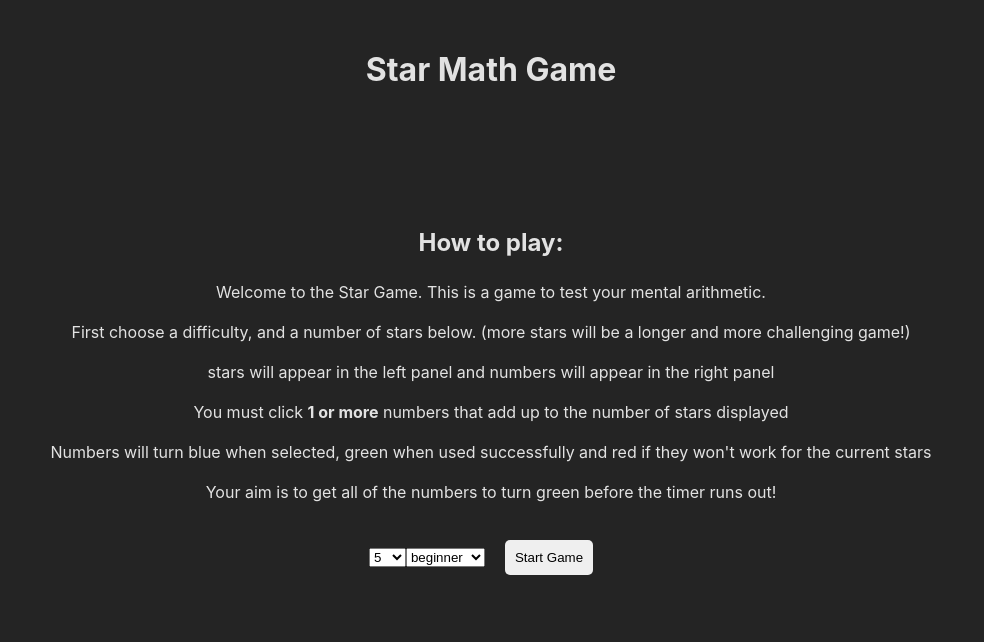
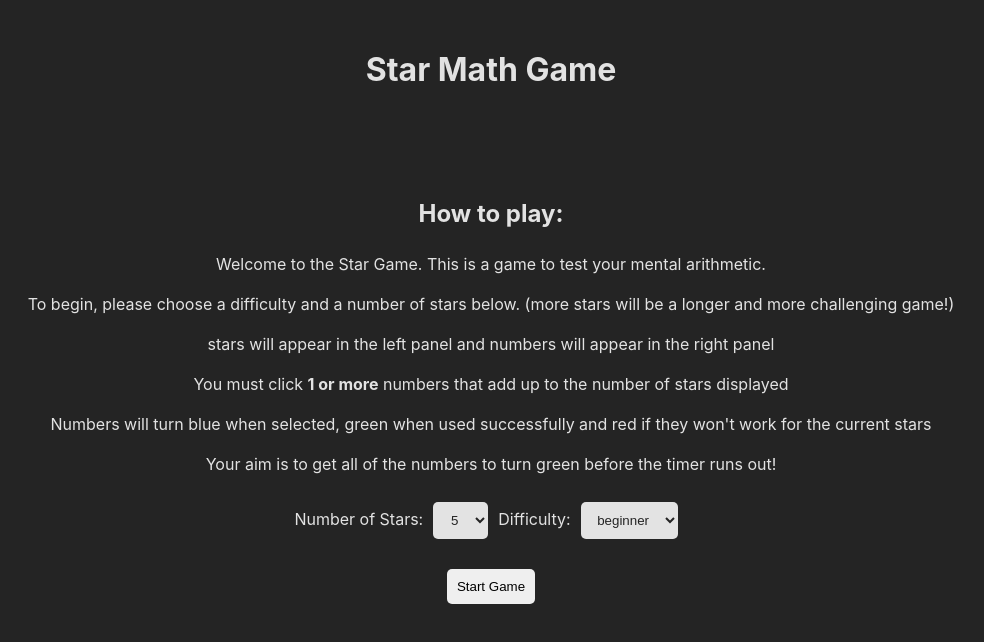
Before and after one commit to Lewism55/maths-game, a React (Vite) app: page / in a window 1280 px wide. Shown: the top 642 px of the page, without its empty margins (149-1133 px from the left). Built offline with nearby package versions, Linux system fonts and the light colour scheme.

Commit message:
tidy more, sort back button, lint, add score based responses

```diff
--- a/src/App.css
+++ b/src/App.css
@@ -33,6 +33,35 @@ body {
   height: 100vh;
   width: 100vw;
   margin: 0px;
+}
+
+.back-button {
+  position: absolute;
+  top: 50px;
+  left: 25px;
+}
+
+select {
+  color: #242424;
+  background-color: #ffffffde;
+  border: none;
+  padding: 10px;
+  margin: 10px;
+  text-align: center;
+  display: inline-block;
+  transition: all 0.3s ease-in-out;
+  cursor: pointer;
+  border-radius: 5px;
+}
+
+select:hover {
+  background-color: #ffffffde;
+  color: #242424;
+}
+
+option {
+  margin: 10px;
+  padding: 10px;
 }
 
 .help {
--- a/src/App.jsx
+++ b/src/App.jsx
@@ -1,72 +1,90 @@
-import React, {useState} from 'react';
-import './App.css';
-import { motion } from 'framer-motion';
-import StarMatch from './components/StarMatch';
-
+import React, { useState } from 'react'
+import './App.css'
+import { motion } from 'framer-motion'
+import StarMatch from './components/StarMatch'
 
 const App = () => {
-  const [gameId, setGameId] = useState(0);
-  const [selectedNumber, setSelectedNumber] = useState(5);
-  const [selectedDifficulty, setSelectedDifficulty] = useState('easy');
+    const [gameId, setGameId] = useState(0)
+    const [selectedNumber, setSelectedNumber] = useState(5)
+    const [selectedDifficulty, setSelectedDifficulty] = useState('easy')
 
     const handleChangeNumber = (event) => {
-    setSelectedNumber(event.target.value);
-  };
+        setSelectedNumber(event.target.value)
+    }
 
     const handleChangeDifficulty = (event) => {
-    setSelectedDifficulty(event.target.value);
-  };
+        setSelectedDifficulty(event.target.value)
+    }
 
     const startCounter = () => {
-   const i = 1;
-   setGameId(i);
+        const i = 1
+        setGameId(i)
     }
 
     const startGame = () => {
         if (gameId === 0) {
-   return;
+            return
         } else {
             return (
                 <>
-    <button onClick={() => setGameId(0)}>Back</button>
-    <StarMatch key={gameId} selectedNumber={selectedNumber} selectedDifficulty={selectedDifficulty} startNewGame={() => setGameId(gameId + 1)}/>
+
+                    <StarMatch
+                        key={gameId}
+                        selectedNumber={selectedNumber}
+                        selectedDifficulty={selectedDifficulty}
+                        startNewGame={() => setGameId(gameId + 1)}
+                    />
                 </>
-  );}
+            )
+        }
     }
 
     return (
-  <div className="home-page">
-              <motion.h1
-            initial={{ opacity: 0, y: -50 }}
-            animate={{ opacity: 1, y: 0 }}
-            transition={{ duration: 1 }}
-          >
+        <div className='home-page'>
+            <motion.h1 initial={{ opacity: 0, y: -50 }} animate={{ opacity: 1, y: 0 }} transition={{ duration: 1 }}>
                 Star Math Game
             </motion.h1>
-      {gameId === 0 &&
-      (<> <h2>How to play:</h2>
+            {gameId !== 0 && <button className='back-button' onClick={() => setGameId(0)}>Back to Rules & Settings</button>}
+            {gameId === 0 && (
+                <>
+                    {' '}
+                    <h2>How to play:</h2>
                     <div>
-
                         <p>Welcome to the Star Game. This is a game to test your mental arithmetic.</p>
-      <p>First choose a difficulty, and a number of stars below. (more stars will be a longer and more challenging game!)</p>
+                        <p>To begin, please choose a difficulty and a number of stars below. (more stars will be a longer and more challenging game!)</p>
                         <p>stars will appear in the left panel and numbers will appear in the right panel</p>
-      <p>You must click <b>1 or more</b> numbers that add up to the number of stars displayed</p>
+                        <p>
+                            You must click <b>1 or more</b> numbers that add up to the number of stars displayed
+                        </p>
                         <p>Numbers will turn blue when selected, green when used successfully and red if they won't work for the current stars</p>
                         <p>Your aim is to get all of the numbers to turn green before the timer runs out!</p>
                     </div>
+                    <div>
+                        <label htmlFor='number'>Number of Stars:</label>
                         <select value={selectedNumber} onChange={handleChangeNumber}>
-        {[...Array(16).keys()].map(i =>
-          <option key={i} value={i + 5}>{i + 5}</option>
+                            {[...Array(16).keys()].map((i) => (
+                                <option key={i} value={i + 5}>
+                                    {i + 5}
+                                </option>
+                            ))}
+                        </select>
+                        <label htmlFor='difficulty'>Difficulty:</label>
+                        <select value={selectedDifficulty} onChange={handleChangeDifficulty}>
+                            {['beginner', 'moderate', 'hard'].map((i) => (
+                                <option key={i} value={i}>
+                                    {i}
+                                </option>
+                            ))}
+                        </select>
+                    </div>
+                    <button className='start-game-button' onClick={startCounter}>
+                        Start Game
+                    </button>{' '}
+                </>
             )}
-      </select>
-      <select value={selectedDifficulty} onChange={handleChangeDifficulty}>
-        {['beginner', 'moderate', 'hard'].map(i =>
-          <option key={i} value={i}>{i}</option>
-        )}
-      </select><button className="start-game-button" onClick={startCounter}>Start Game</button> </>)}
             <div>{startGame()}</div>
         </div>
-  );
+    )
 }
 
-export default App;
+export default App
--- a/src/components/PlayAgain.jsx
+++ b/src/components/PlayAgain.jsx
@@ -1,8 +1,20 @@
 import { motion } from 'framer-motion'
 import { colors } from './Utils'
 
-const PlayAgain = (props) => (
-    <div className='game-done'>
+const scoreLevels = [
+    { score: 600, message: "Congratulations, you're a certified Star Game Wizard!" },
+    { score: 500, message: "Amazing!... Nearly Perfect. Keep trying!" },
+    { score: 400, message: "Wow, impressive score" },
+    { score: 300, message: "You're getting good at this" },
+    { score: 200, message: "Nice work, keep trying to get a better score" },
+    { score: 100, message: "Good game, go faster to improve your score" },
+    { score: 0, message: "Well done, try a harder difficulty to get a better score"}
+  ];
+
+const PlayAgain = (props) => {
+    const scoreMessage = scoreLevels.find(level => props.score >= level.score).message;
+
+    return (<div className='game-done'>
         <div
             className='message'
             style={{ color: props.gameStatus === 'lost' ? 'red' : 'green' }}
@@ -26,10 +38,11 @@ const PlayAgain = (props) => (
             )}
         </div>
         <div>Your Score was: {props.score}</div>
+        <h3>{scoreMessage}</h3>
         <button className='restart-button' onClick={props.startNewGame}>
             Play Again
         </button>
-    </div>
-)
+    </div>)
+}
 
 export default PlayAgain
```
Lines whose indentation alone changed are shown as unchanged.
